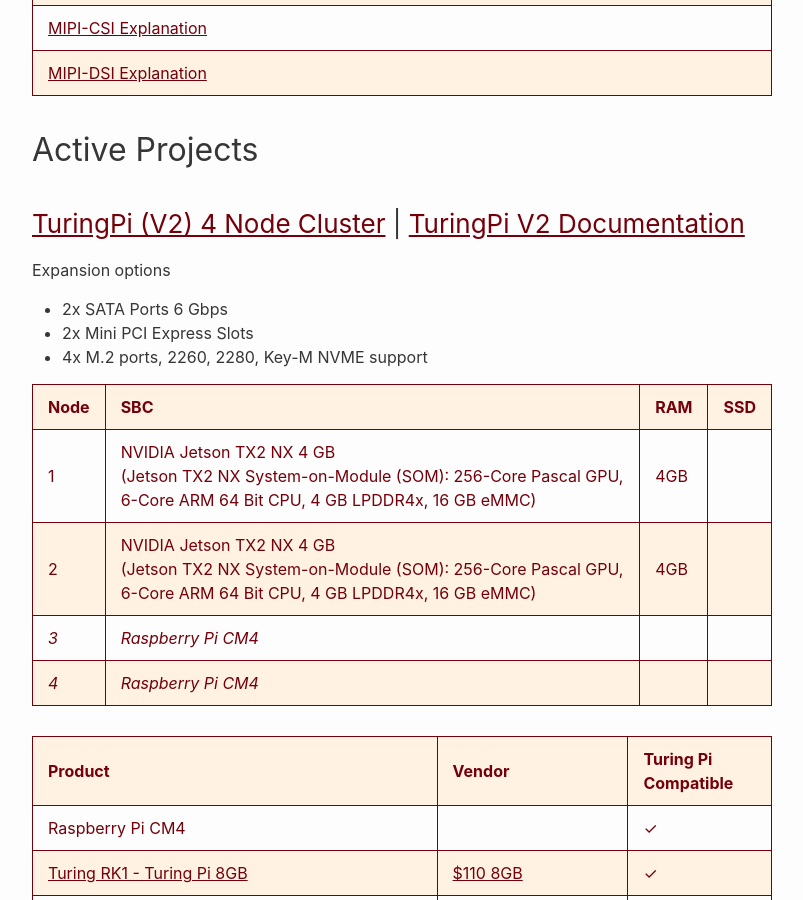
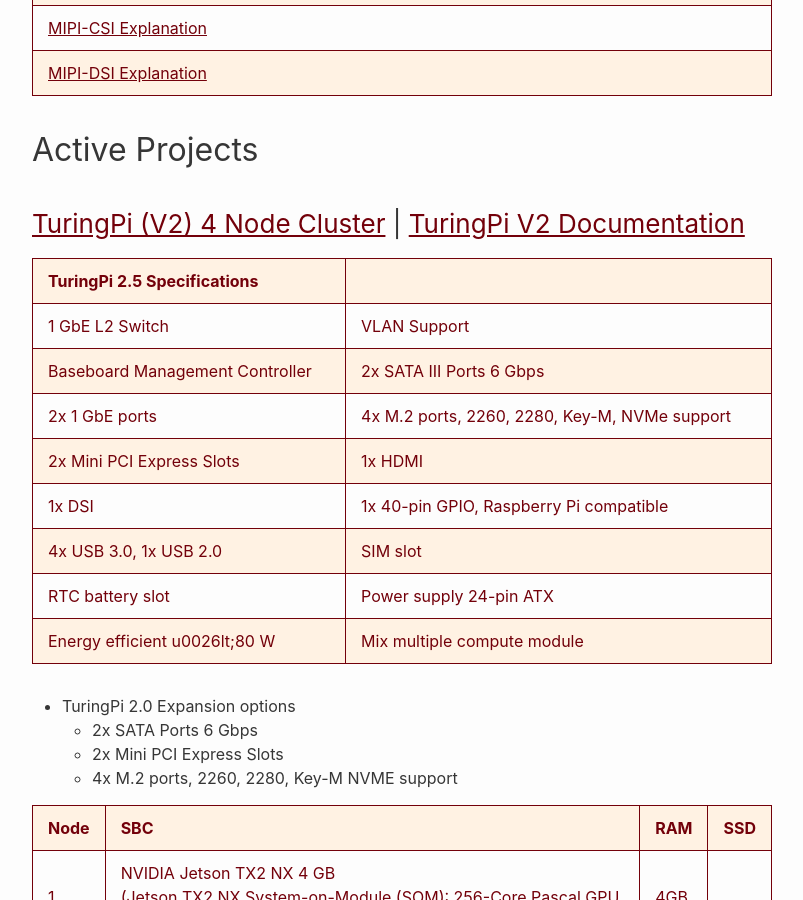
Before and after one commit to RalphHightower/RalphHightower, a Jekyll site: the page built from Home/HardwareProjects.md, in a window 1280 px wide and 900 px high, scrolled down 2912 px. Shown: the whole window, without its empty margins (238-1041 px from the left). Built offline with Jekyll 4.4.1, drawn with Linux system fonts in a browser that asks for light colours; our own code applies the rules of GitHub Pages for plain Markdown files.

Commit message:
[web](doc): HardwareProjects(extended description)

```diff
--- a/Home/HardwareProjects.md
+++ b/Home/HardwareProjects.md
@@ -36,6 +36,7 @@
 
 ## MIPI Definitions
 
+
 | MIPI Definitions |
 |----|
 | [MIPI-CSI Explanation](https://www.mipi.org/specifications/csi-2) |
@@ -45,10 +46,21 @@
 
 ### [TuringPi (V2) 4 Node Cluster](https://turingpi.com/) \| [TuringPi V2 Documentation](https://docs.turingpi.com/docs )
 
-Expansion options
-- 2x SATA Ports 6 Gbps
-- 2x Mini PCI Express Slots
-- 4x M.2 ports, 2260, 2280, Key-M NVME support
+| TuringPi 2.5 Specifications | |
+|---|---|
+| 1 GbE L2 Switch | VLAN Support |
+| Baseboard Management Controller | 2x SATA III Ports 6 Gbps |
+| 2x 1 GbE ports | 4x M.2 ports, 2260, 2280, Key-M, NVMe support |
+| 2x Mini PCI Express Slots | 1x HDMI|
+| 1x DSI | 1x 40-pin GPIO, Raspberry Pi compatible |
+| 4x USB 3.0, 1x USB 2.0 | SIM slot |
+| RTC battery slot | Power supply 24-pin ATX |
+| Energy efficient u0026lt;80 W | Mix multiple compute module |
+
+- TuringPi 2.0 Expansion options
+   - 2x SATA Ports 6 Gbps
+   - 2x Mini PCI Express Slots
+   -  4x M.2 ports, 2260, 2280, Key-M NVME support
 
 | Node | SBC | RAM | SSD |
 |------|-----|-----|-----|
```
